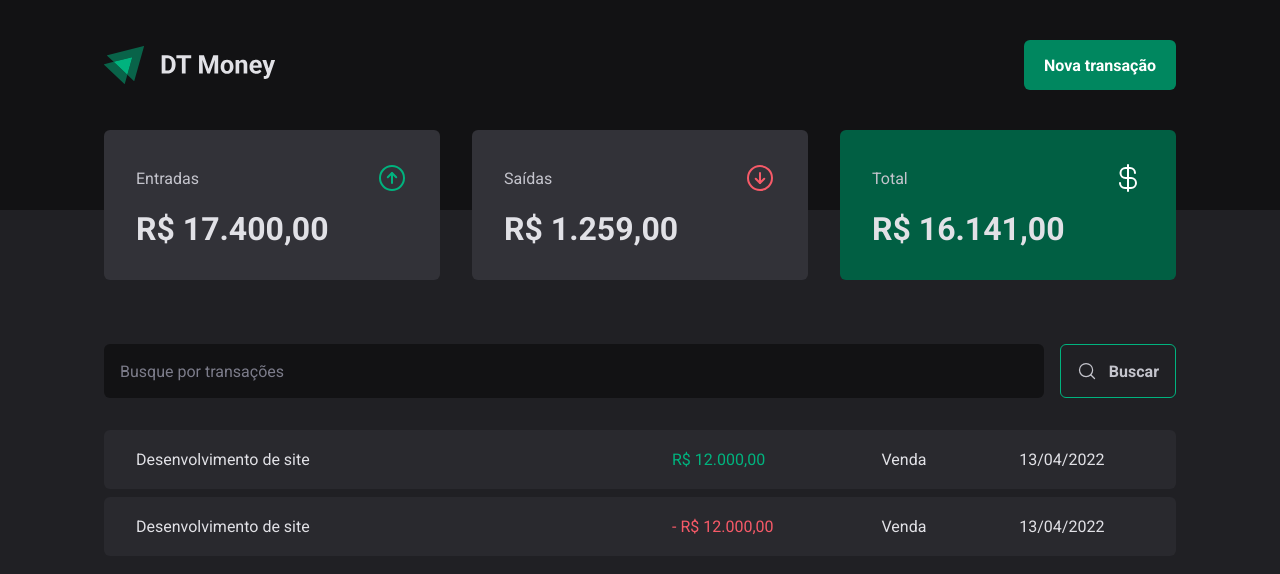
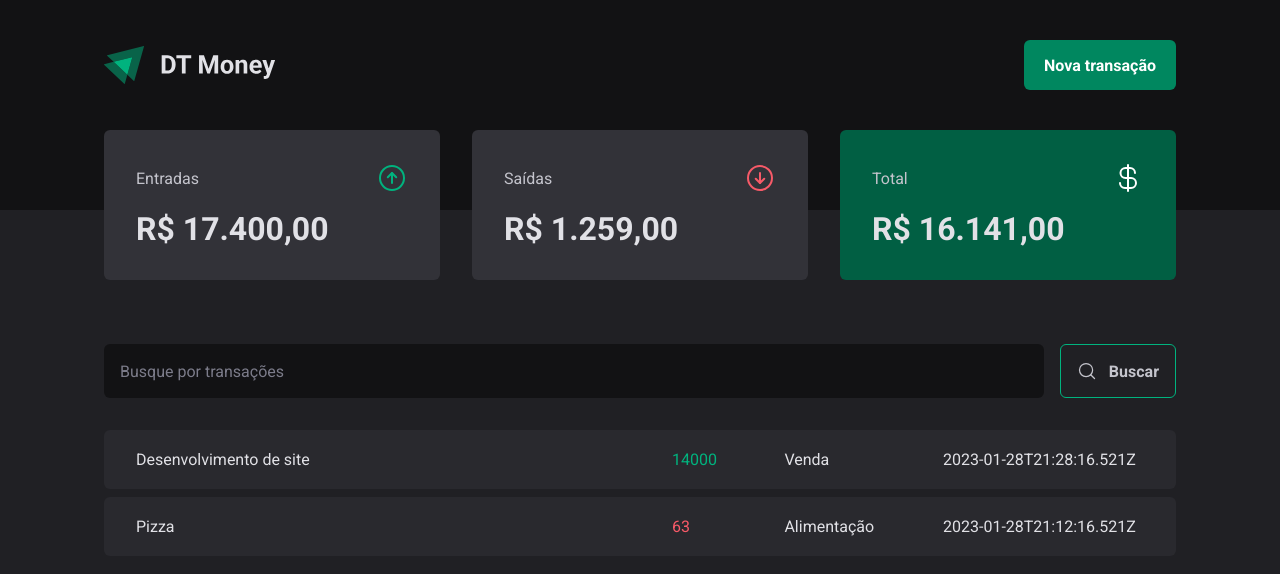
Before and after one commit to migyas/dt-money, a React (Vite) app: page / in a window 1280 px wide. Shown: the top 574 px of the page. Built offline with nearby package versions, Linux system fonts and the light colour scheme; data requests are answered from the project's data file.

Commit message:
feat: transaction context applied

```diff
--- a/package.json
+++ b/package.json
@@ -5,6 +5,7 @@
   "type": "module",
   "scripts": {
     "dev": "vite",
+    "dev:server": "json-server server.json -p 3333 -w -d 500",
     "build": "tsc && vite build",
     "preview": "vite preview"
   },
@@ -21,6 +22,7 @@
     "@types/react-dom": "^18.0.9",
     "@types/styled-components": "^5.1.26",
     "@vitejs/plugin-react": "^3.0.0",
+    "json-server": "^0.17.1",
     "typescript": "^4.9.3",
     "vite": "^4.0.0"
   }
--- /dev/null
+++ b/server.json
@@ -0,0 +1,20 @@
+{
+  "transactions": [
+    {
+      "id": 1,
+      "description": "Desenvolvimento de site",
+      "type": "income",
+      "category": "Venda",
+      "price": 14000,
+      "createdAt": "2023-01-28T21:28:16.521Z"
+    },
+    {
+      "id": 2,
+      "description": "Pizza",
+      "type": "outcome",
+      "category": "Alimentação",
+      "price": 63,
+      "createdAt": "2023-01-28T21:12:16.521Z"
+    }
+  ]
+}
--- a/src/App.tsx
+++ b/src/App.tsx
@@ -1,4 +1,5 @@
 import { ThemeProvider } from "styled-components";
+import { TransactionsProvider } from "./contexts/TransactionsContext";
 import { Transactions } from "./pages/Transactions";
 import { GlobalStyles } from "./styles/global";
 import { defaultTheme } from "./styles/themes/default";
@@ -7,7 +8,9 @@ export function App() {
   return (
     <ThemeProvider theme={defaultTheme}>
       <GlobalStyles />
-      <Transactions />
+      <TransactionsProvider>
+        <Transactions />
+      </TransactionsProvider>
     </ThemeProvider>
   );
 }
--- /dev/null
+++ b/src/contexts/TransactionsContext.tsx
@@ -0,0 +1,36 @@
+import { createContext, PropsWithChildren, useEffect, useState } from "react";
+
+interface Transaction {
+  id: number;
+  description: string;
+  category: string;
+  type: "income" | "outcome";
+  price: number;
+  createdAt: string;
+}
+
+interface TransactionContextType {
+  transactions: Transaction[];
+}
+
+export const TransactionsContext = createContext({} as TransactionContextType);
+
+export function TransactionsProvider({ children }: PropsWithChildren) {
+  const [transactions, setTransactions] = useState<Transaction[]>([]);
+
+  async function loadTransactions() {
+    const response = await fetch("http://localhost:3333/transactions");
+    const data = await response.json();
+    setTransactions(data);
+  }
+
+  useEffect(() => {
+    loadTransactions();
+  }, []);
+
+  return (
+    <TransactionsContext.Provider value={{ transactions }}>
+      {children}
+    </TransactionsContext.Provider>
+  );
+}
--- a/src/pages/Transactions/index.tsx
+++ b/src/pages/Transactions/index.tsx
@@ -1,9 +1,12 @@
+import { useContext, useEffect, useState } from "react";
 import { Header } from "../../components/Header";
 import { Summary } from "../../components/Summary";
+import { TransactionsContext } from "../../contexts/TransactionsContext";
 import { SearchForm } from "./components/SearchForm";
 import { Container, Content, PriceHighlight, Table } from "./styles";
 
 export function Transactions() {
+  const { transactions } = useContext(TransactionsContext);
   return (
     <Container>
       <Header />
@@ -12,24 +15,20 @@ export function Transactions() {
         <SearchForm />
         <Table>
           <tbody>
-            <tr>
-              <td width="50%">Desenvolvimento de site</td>
-              <td>
-                <PriceHighlight variant="income">R$ 12.000,00</PriceHighlight>
-              </td>
-              <td>Venda</td>
-              <td>13/04/2022</td>
-            </tr>
-            <tr>
-              <td width="50%">Desenvolvimento de site</td>
-              <td>
-                <PriceHighlight variant="outcome">
-                  - R$ 12.000,00
-                </PriceHighlight>
-              </td>
-              <td>Venda</td>
-              <td>13/04/2022</td>
-            </tr>
+            {transactions.map((transaction) => {
+              return (
+                <tr key={transaction.id}>
+                  <td width="50%">{transaction.description}</td>
+                  <td>
+                    <PriceHighlight variant={transaction.type}>
+                      {transaction.price}
+                    </PriceHighlight>
+                  </td>
+                  <td>{transaction.category}</td>
+                  <td>{transaction.createdAt}</td>
+                </tr>
+              );
+            })}
           </tbody>
         </Table>
       </Content>
```
Also changed, not shown: 1 other file (tests, documents, lock files or other folders).
